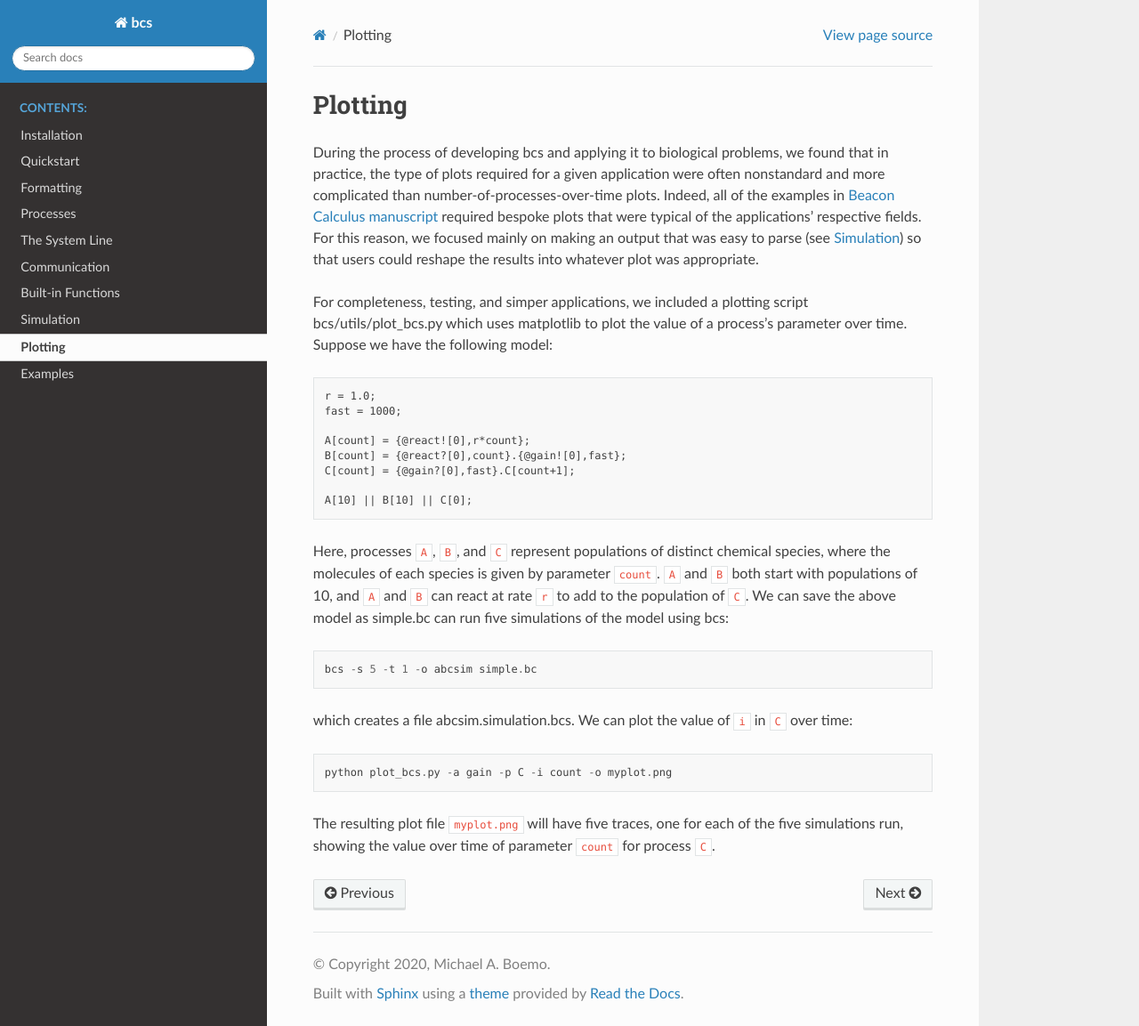
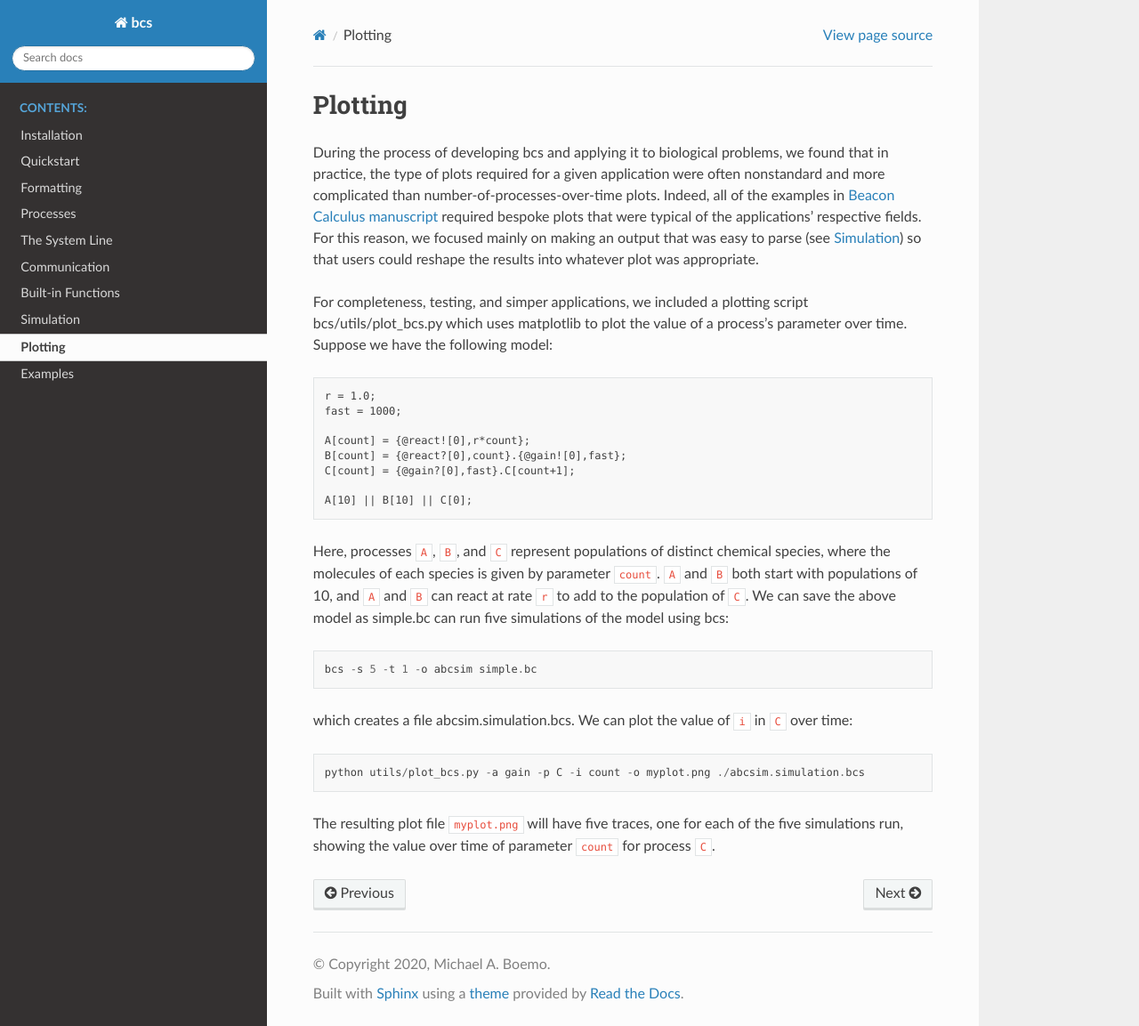
Before and after one commit to MBoemo/bcs, a Sphinx documentation site: the page built from docs/source/plotting.rst, in a window 1280 px wide and 1153 px high. Shown: the whole window at 89% size. Built offline with Sphinx 7.4.7 and the Read the Docs theme 2.0.0, drawn with Linux system fonts in a browser that asks for light colours.

Commit message:
Update plotting.rst
Running original line 25 gave me 2 error messages in that
1)/Users/chewyiting/.pyenv/versions/3.8.3/bin/python: can't open file 'plot_bcs.py': [Errno 2] No such file or directory
2)error: the following arguments are required: filename

and the updated line25 was successful in creating the plot

```diff
--- a/docs/source/plotting.rst
+++ b/docs/source/plotting.rst
@@ -22,6 +22,6 @@
 
 which creates a file abcsim.simulation.bcs.  We can plot the value of ``i`` in ``C`` over time: ::
 
-   python plot_bcs.py -a gain -p C -i count -o myplot.png
+   python utils/plot_bcs.py -a gain -p C -i count -o myplot.png ./abcsim.simulation.bcs
 
 The resulting plot file ``myplot.png`` will have five traces, one for each of the five simulations run, showing the value over time of parameter ``count`` for process ``C``.
```
